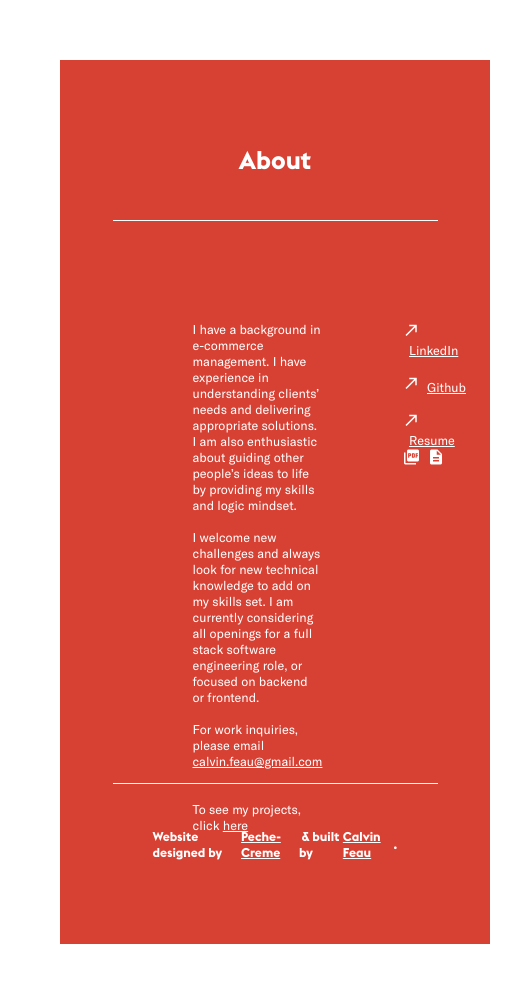
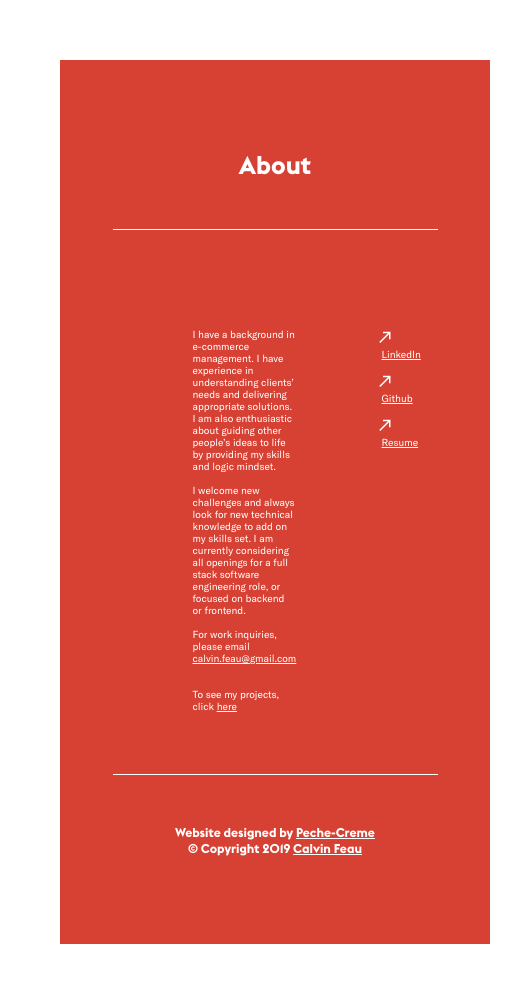
Before and after one commit to calvinfeau/react-portfolio, a React (Create React App) app: page /about in a window 390 px wide. Shown: the top 982 px of the page, 516 px wide, since content can reach past the window. Built offline with nearby package versions, Linux system fonts and the light colour scheme.

Commit message:
fix details for responsive design

```diff
--- a/src/pages/AboutPage/AboutPage.jsx
+++ b/src/pages/AboutPage/AboutPage.jsx
@@ -11,7 +11,7 @@ const Wrapper = styled.div`
   flex-direction: column;
   align-items: center;
 
-  @media only screen and (max-width: 425px){
+  @media only screen and (max-width: 425px) {
     height: calc(100vh - 40px);
     width: calc(100vw - 40px);
   }
@@ -26,34 +26,18 @@ const Title = styled.div`
   font-family: "Euclid Flex Trial";
   font-size: 3vmax;
   border-bottom: 1px solid white;
-
-  // @media only screen and (max-width: 1100px) {
-  //   font-size: 40px;
-  // }
-
-  // @media only screen and (max-width: 425px){
-  //   font-size: 30px;
-  // }
 `;
 
 const Footer = styled.div`
   height: 20%;
   width: 70%;
   display: flex;
+  flex-direction: column;
   justify-content: center;
   align-items: center;
   font-family: "Euclid Flex Trial";
   font-size: 1.5vmax;
   border-top: 1px solid white;
-
-  // @media only screen and (max-width: 1100px) {
-  //   font-size: 15px;
-  // }
-
-  // @media only screen and (max-width: 425px){
-  //   font-size: 8px;
-  // }
-
 `;
 
 const Main = styled.div`
@@ -63,15 +47,15 @@ const Main = styled.div`
   justify-content: space-between;
   align-items: center;
   font-family: "GT America Trial";
-  font-size: 1.5vmax;
+  font-size: 1.4vmax;
 
-  // @media only screen and (max-width: 1100px) {
-  //   font-size: 15px;
-  // }
+  @media only screen and (max-width: 425px) and (orientation: portrait) {
+    font-size: 1.2vmax;
+  }
 
-  // @media only screen and (max-width: 350px) {
-  //   font-size: 8px;
-  // }
+  @media only screen and (max-width: 850px) and (orientation: landscape) {
+    font-size: 1vmax;
+  }
 `;
 
 const Text = styled.div`
@@ -108,7 +92,7 @@ const I = styled.i`
     font-size: 24px;
   }
 
-  @media only screen and (max-width: 425px) {
+  @media only screen and (max-width: 450px) {
     font-size: 18px;
   }
 `;
@@ -136,15 +120,12 @@ class AboutPage extends Component {
             <br />
             <span><I className="material-icons">call_made</I>&nbsp;&nbsp;<A href="https://github.com/calvinfeau" target="_blank">Github</A></span>
             <br />
-            <span>
-              <I className="material-icons">call_made</I>&nbsp;&nbsp;<A href="#resume">Resume</A>
-              &nbsp;&nbsp;<A href="css/images/CalvinFeau_Resume.pdf" download target="_blank"><I className="material-icons">picture_as_pdf</I></A>
-              &nbsp;&nbsp;<A href="css/images/CalvinFeau_Resume.docx" download><I className="material-icons">description</I></A>
-            </span>
+            <span><I className="material-icons">call_made</I>&nbsp;&nbsp;<A href="%PUBLIC_URL%/Calvin_Feau_Resume.pdf" download target="_blank">Resume</A></span>
           </Links>
         </Main>
         <Footer>
-          Website designed by&nbsp;<A href="https://www.pechecreme.com/" target="_blank">Peche-Creme</A>&nbsp;& built by&nbsp;<A href="/">Calvin Feau</A>.
+          <span>Website designed by&nbsp;<A href="https://www.pechecreme.com/" target="_blank">Peche-Creme</A></span>
+          <span>&copy; Copyright 2019 <A href="/">Calvin Feau</A></span>
         </Footer>
       </Wrapper>
     )
```
Also changed, not shown: 1 other file (tests, documents, lock files or other folders).
